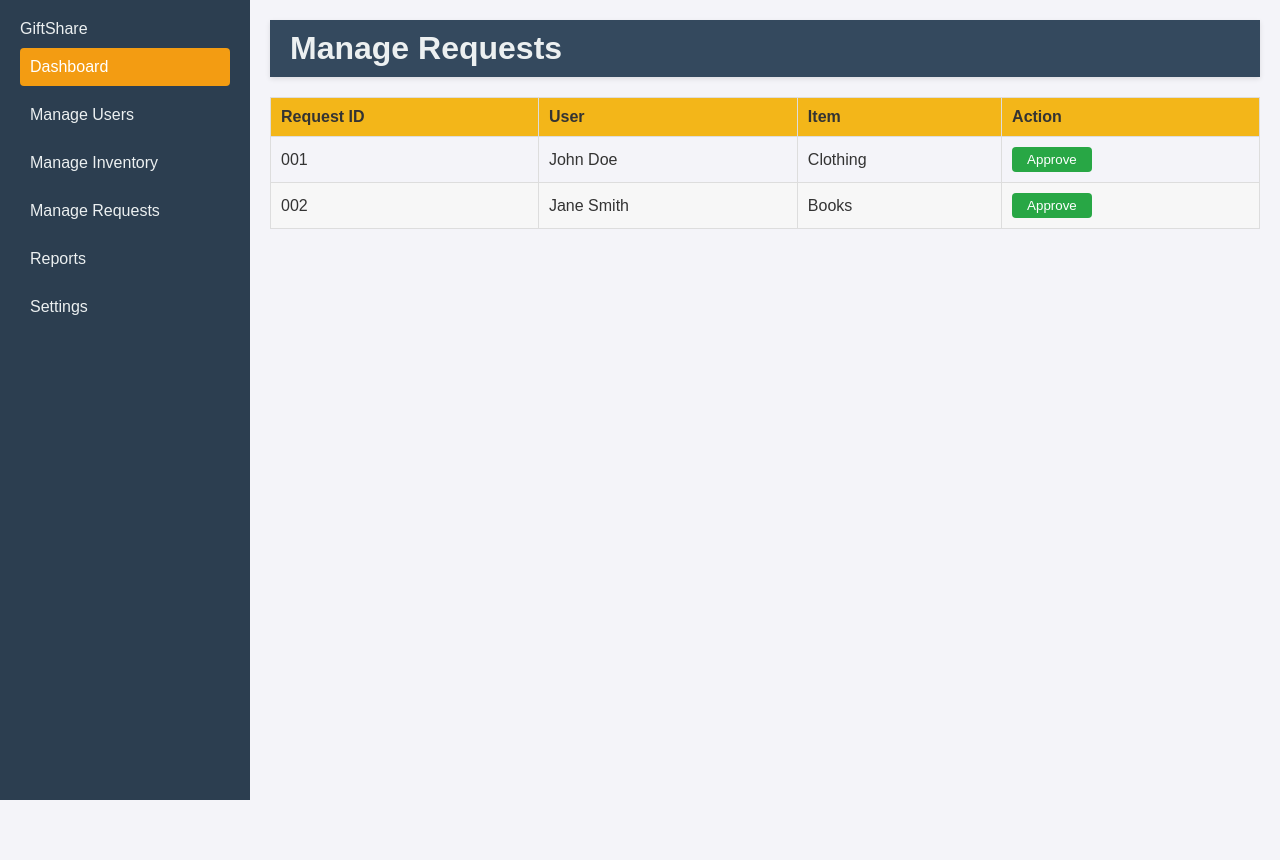
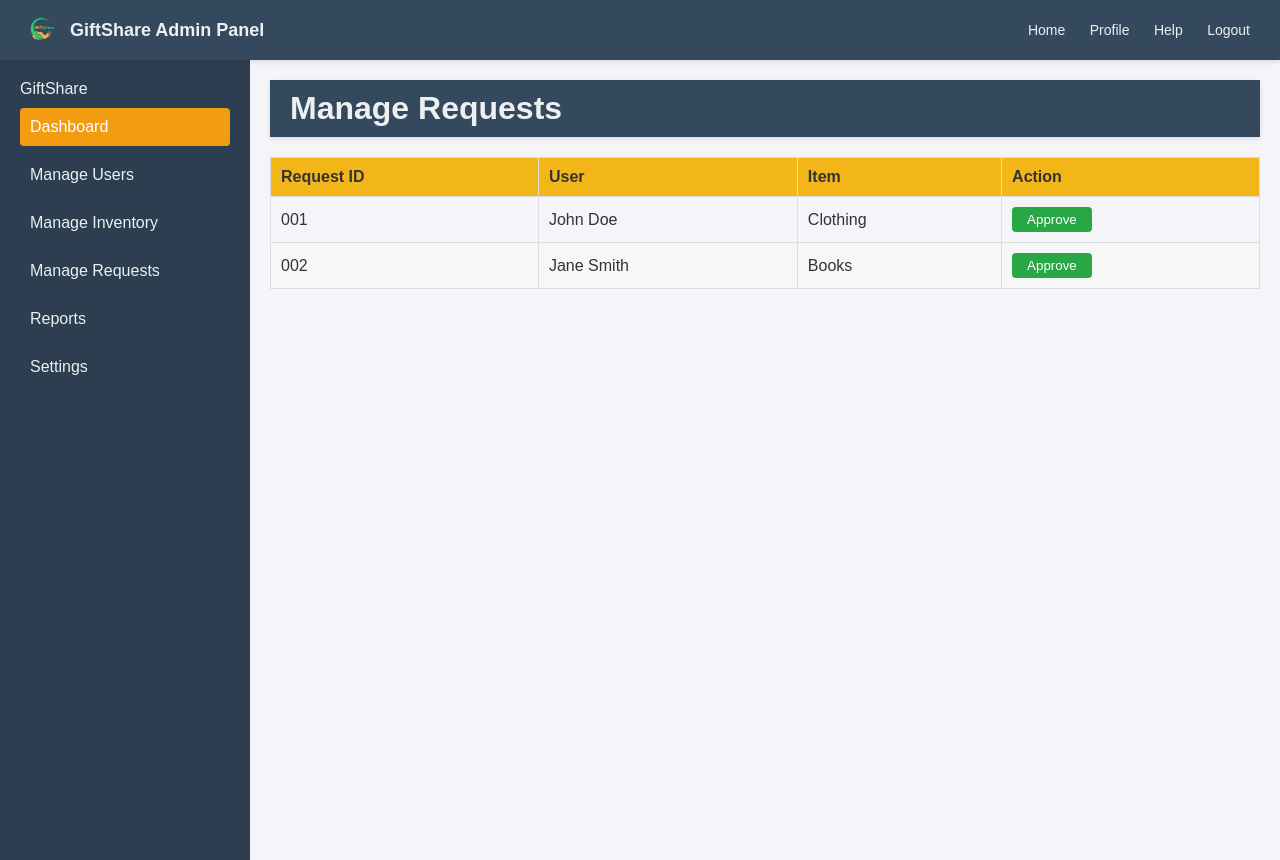
Before and after one commit to Iamirtizaali/GiftShare, a plain HTML site: page frontend/html/Admin_Manage_Request.html in a window 1280 px wide. Before the commit the page ends 800 px from the top, so only its background shows below. Drawn offline with Linux system fonts and the light colour scheme.

Commit message:
admin wala portion ban gya ha

```diff
--- a/frontend/html/Admin_Manage_Request.html
+++ b/frontend/html/Admin_Manage_Request.html
@@ -1,12 +1,28 @@
 <!DOCTYPE html>
 <html lang="en">
+
 <head>
     <meta charset="UTF-8">
     <meta name="viewport" content="width=device-width, initial-scale=1.0">
     <title>Manage Requests</title>
     <link rel="stylesheet" href="../css/Admin_Manage_Request.css">
 </head>
+
 <body>
+    <!-- Navbar -->
+    <header class="navbar">
+        <div class="navbar-logo">
+            <img src="../Images/Gift Share Logo (2).png" alt="GiftShare Logo">
+            <span>GiftShare Admin Panel</span>
+        </div>
+        <div class="navbar-links">
+            <a href="#">Home</a>
+            <a href="#">Profile</a>
+            <a href="#">Help</a>
+            <a href="#">Logout</a>
+        </div>
+    </header>
+
     <div class="container">
         <!-- Sidebar -->
         <aside class="sidebar">
@@ -57,4 +73,5 @@
         </main>
     </div>
 </body>
+
 </html>
```
Also changed, not shown: frontend/html/Admin_Manage_Inventory.html (+17 -0 lines), frontend/html/Admin_Report.html (+17 -0 lines), frontend/html/Admin_Setting.html (+17 -0 lines), frontend/html/Admin_manage_users.html (+17 -0 lines). Lines whose indentation alone changed are shown as unchanged.
